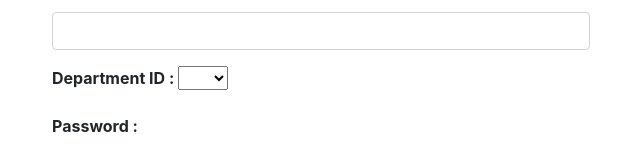
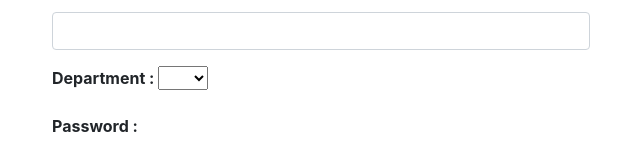
Before and after one commit to nadeesha1997/sp-frontend, a React (Create React App) app: page /AdminRegisterForm in a window 1280 px wide. Shown: the part 218-362 px from the top of the page, without its empty margins (134-774 px from the left). Built offline with nearby package versions, Linux system fonts and the light colour scheme.

Commit message:
registration form modified

```diff
--- a/package.json
+++ b/package.json
@@ -28,6 +28,7 @@
     "react-dom": "^17.0.1",
     "react-icons": "^4.2.0",
     "react-icons-kit": "^1.3.1",
+    "react-images-upload": "^1.2.8",
     "react-moving-text": "^0.0.7",
     "react-native-navigation-bar": "^0.2.1",
     "react-popper": "^2.2.4",
@@ -69,7 +70,7 @@
   },
   "devDependencies": {
     "@material-ui/core": "^4.11.2",
-    "aws-amplify": "^3.3.25",
+    "aws-amplify": "^3.3.26",
     "axios": "^0.21.1",
     "images": "^3.2.3",
     "react-animated-text": "^0.1.4"
--- a/src/components/Login.js
+++ b/src/components/Login.js
@@ -52,7 +52,8 @@ class Login extends Component{
         e.preventDefault();
 
         this.setState({
-            message: "Successfully log in",
+            /*message: "Successfully log in",*/
+            message: "",
             loading: true
         });
 
@@ -63,6 +64,7 @@ class Login extends Component{
                 () => {
                     this.props.history.push("Dashboard");
                     window.location.reload();
+                    alert("Successfully logging in")
                 },
                 error => {
                     const resMessage =
@@ -76,6 +78,7 @@ class Login extends Component{
                         loading: false,
                         message: resMessage
                     });
+                    alert("Please try again")
                 }
             );
         } else {
--- a/src/components/css/home.css
+++ b/src/components/css/home.css
@@ -86,7 +86,8 @@
 
 .locate{
 
-    margin-left: 95px;
+    margin-left: -100px;
+    width:75%;
 
 
 }
--- a/src/components/lecturer/LecturerProfile.js
+++ b/src/components/lecturer/LecturerProfile.js
@@ -118,7 +118,7 @@ class LecturerProfile extends Component {
                                 <div className="profile-img">
                                     <img src="https://cdn.pixabay.com/photo/2017/06/13/12/53/profile-2398782_1280.png" alt=""/>
                                     <div className="file btn btn-lg btn-primary">
-                                        Upload Photo
+                                              Upload Photo
                                         <input type="file" name="file"/>
                                     </div>
                                 </div>
--- a/src/components/registration/AdminRegisterForm.js
+++ b/src/components/registration/AdminRegisterForm.js
@@ -42,7 +42,7 @@ class AdminRegisterForm extends Component {
         if (data.RegNo === "") errors.RegNo = "Admin_ID can not be blank.";
         if (data.FullName === "") errors.FullName = "Full_Name can not be blank.";
         if (data.email === "") errors.email = " Email can not be blank.";
-        if (data.DepartmentID === "") errors.DepartmentID = "DepartmentID can not be blank.";
+        if (data.DepartmentID === "") errors.DepartmentID = "Department can not be blank.";
         if (data.password === "") errors.password = "Password must be valid.";
         if (data.confirmPassword !== data.password)
             errors.confirmPassword = "Passwords must match.";
@@ -122,7 +122,7 @@ class AdminRegisterForm extends Component {
 
                         <FormGroup>
                             <div className="col-sm-12">
-                                <Label for="DepartmentID">Department ID : </Label>
+                                <Label for="DepartmentID">Department  : </Label>
                                 {"\n"}
                                 <select
                                     style={{width: `${(8*data.DepartmentID.length) + 50}px`}}
--- a/src/components/registration/LecturerRegisterForm.js
+++ b/src/components/registration/LecturerRegisterForm.js
@@ -42,7 +42,7 @@ class LecturerRegisterForm extends Component {
         if (data.RegNo === "") errors.RegNo = "Lecturer_ID can not be blank.";
         if (data.FullName === "") errors.FullName = "Full_Name can not be blank.";
         if (data.email === "") errors.email = " Email can not be blank.";
-        if (data.DepartmentID === "") errors.DepartmentID = "DepartmentID can not be blank.";
+        if (data.DepartmentID === "") errors.DepartmentID = "Department can not be blank.";
         if (data.password === "") errors.password = "Password must be valid.";
         if (data.confirmPassword !== data.password)
             errors.confirmPassword = "Passwords must match.";
@@ -124,7 +124,7 @@ class LecturerRegisterForm extends Component {
 
                         <FormGroup>
                             <div className="col-sm-12">
-                                <Label for="DepartmentID">Department ID : </Label>
+                                <Label for="DepartmentID">Department  : </Label>
                                 {"\n"}
                                 <select
                                     style={{width: `${(8*data.DepartmentID.length) + 50}px`}}
--- a/src/components/registration/StudentRegisterForm.js
+++ b/src/components/registration/StudentRegisterForm.js
@@ -51,7 +51,7 @@ class StudentRegisterForm extends Component {
        /* if (data.email !== "/^(([^<>()\\[\\]\\\\.,;:\\s@\"]+(\\.[^<>()\\[\\]\\\\.,;:\\s@\"]+)*)|(\".+\"))@((\\[[0-9]{1,3}\\.[0-9]{1,3}\\.[0-9]{1,3}\\.[0-9]{1,3}])|(([a-zA-Z\\-0-9]+\\.)+[a-zA-Z]{2,}))$/")
        errors.email = " Email is invalid";
         */
-        if (data.DepartmentID === "") errors.DepartmentID = "DepartmentID can not be blank.";
+        if (data.DepartmentID === "") errors.DepartmentID = "Department can not be blank.";
         if (data.password === "") errors.password = "Password must be valid.";
         if (data.confirmPassword !== data.password)
             errors.confirmPassword = "Passwords must match.";
@@ -134,7 +134,7 @@ class StudentRegisterForm extends Component {
 
                         <FormGroup>
                             <div className="col-sm-12">
-                                <Label for="DepartmentID">Department ID : </Label>
+                                <Label for="DepartmentID">Department  : </Label>
                                 {"\n"}
                                 <select
                                     style={{width: `${(8*data.DepartmentID.length) + 50}px`}}
```
Also changed, not shown: 1 other file (tests, documents, lock files or other folders).
